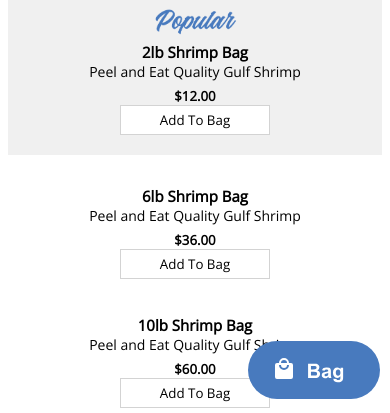
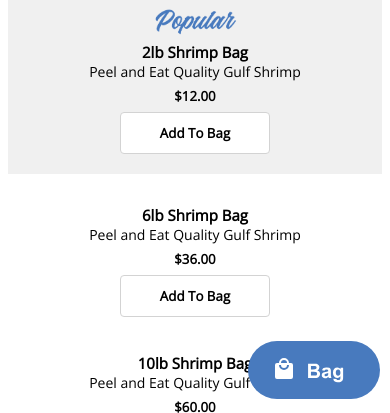
Before and after one commit to Jacoby-Broadnax/Deanos, a website: page index.html in a window 390 px wide. Shown: the part 431-844 px from the top of the page. Drawn offline with nearby package versions, Linux system fonts and the light colour scheme.

Commit message:
Update main.css

```diff
--- a/main.css
+++ b/main.css
@@ -256,4 +256,10 @@ header {height: 184px;}
 
             .added > h3 {font-size: 15px;}
             .added {bottom: -2px;}
+
+            .addBag {font-weight: 600;
+                margin-top: 7px;
+                padding-bottom: 11px;
+                padding-top: 11px;
+                border-radius: 4px;}
         }
```
